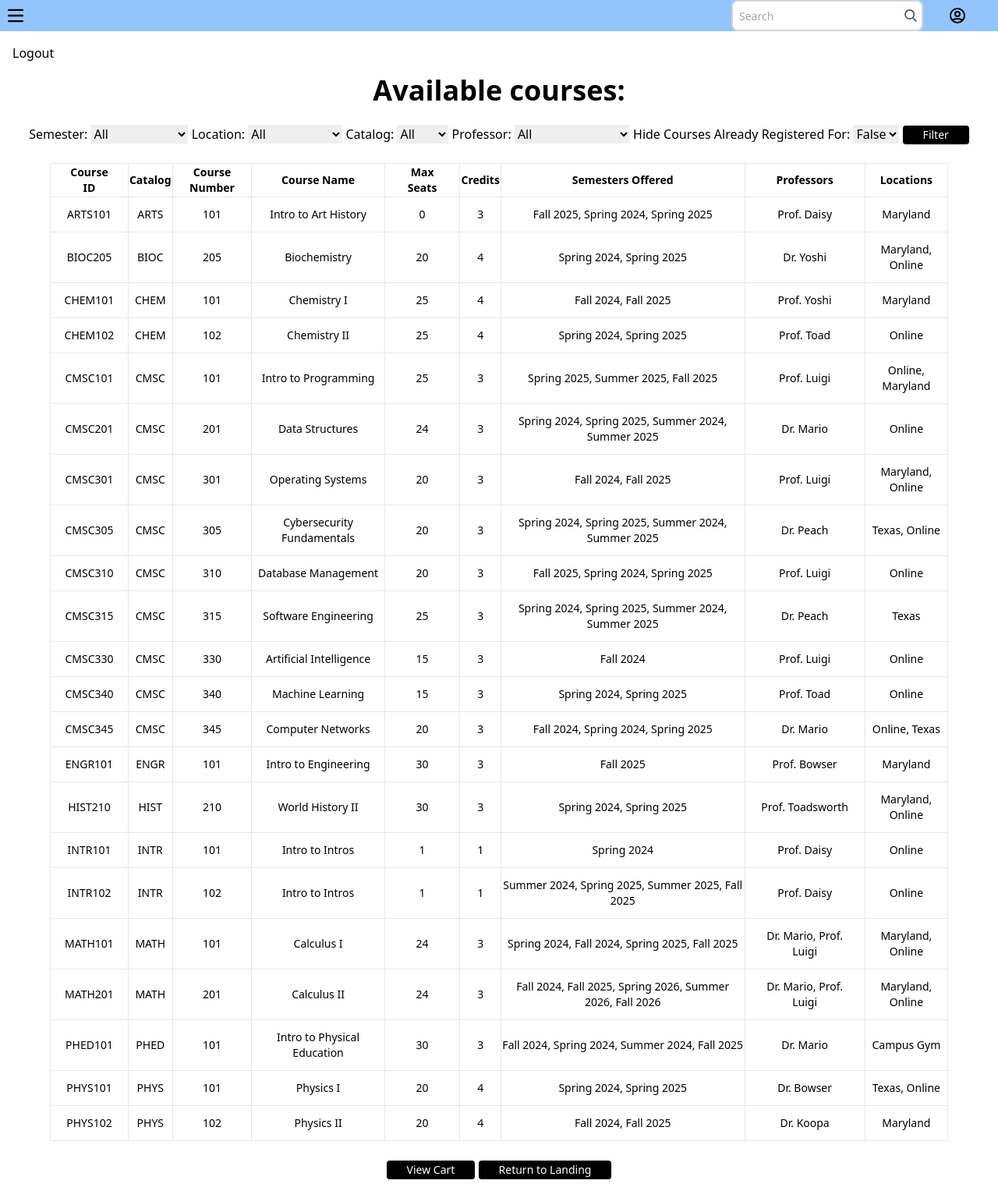
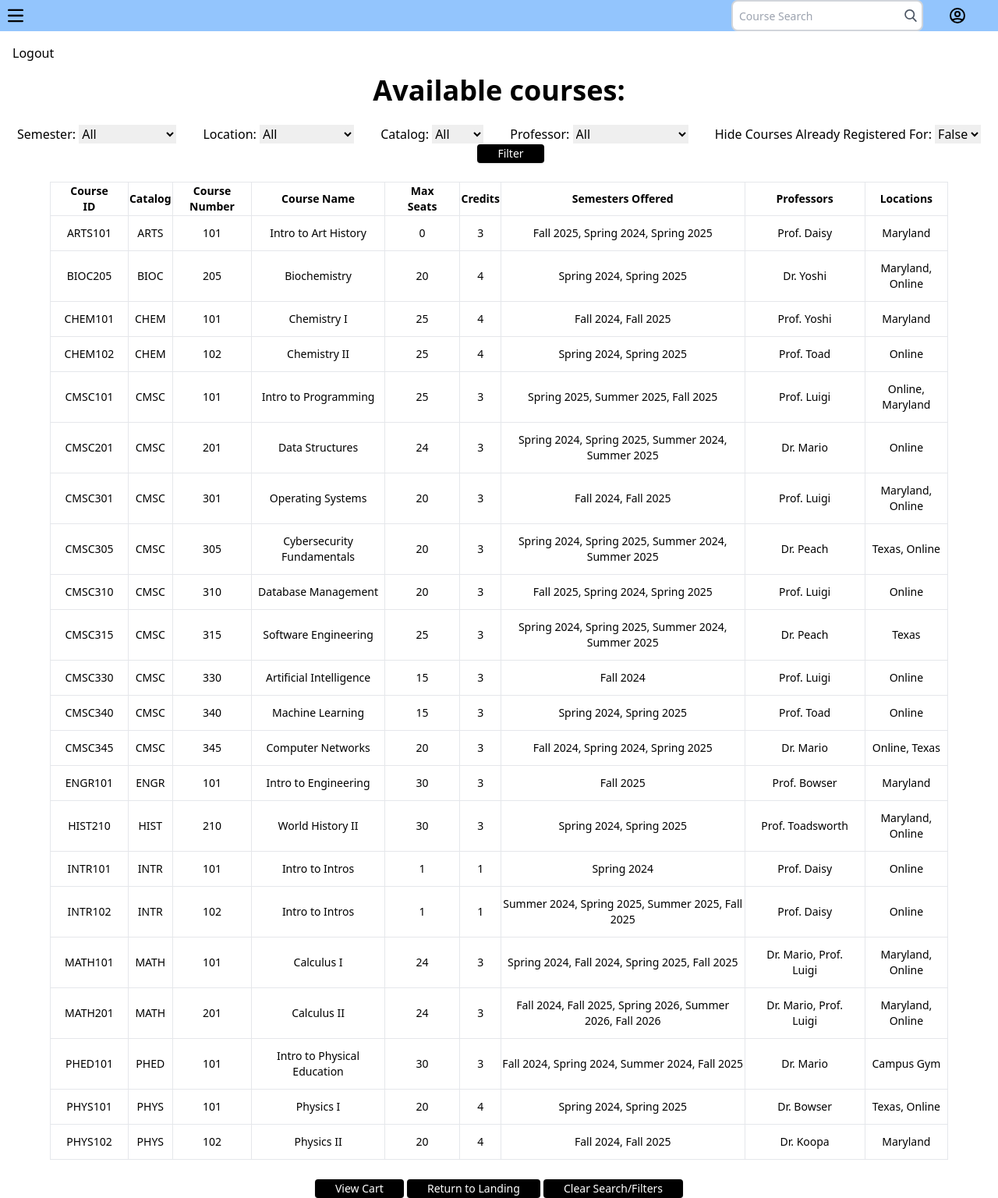
Before and after one commit to asigba/Online-Course-Registration, a Flask app: page /courses in a window 1280 px wide. Shown: the whole page at 78% size. Before the commit the page ends 1512 px from the top, so only its background shows below. Run offline with Flask 3, Linux system fonts and the light colour scheme; a user stored in the database is signed in.

Commit message:
Added search functionality

```diff
--- a/src/app.py
+++ b/src/app.py
@@ -669,6 +669,13 @@ def landing():
 @login_required
 def view_courses():
 
+    search_query = None
+    search_results = []
+
+    if 'reset' in request.args:
+        # Redirect to the same route without query parameters
+        return redirect(url_for('view_courses'))
+
     # Set Filter Values Selected
     selected_location = request.args.get('location', '')
     selected_semester = request.args.get('semester', '')
@@ -676,9 +683,25 @@ def view_courses():
     selected_catalog = request.args.get('catalog', '')
     hide_courses_registered_bool = request.args.get('hide_courses_registered', '')
 
+    if request.method == 'GET':
+        search_results = Course.query.order_by(asc(Course.course_id)).all()
+    elif request.method == 'POST':
+        # Getting search query results instead of all courses
+        search_query = request.form.get('search')
+        if search_query:
+            search_results = Course.query.filter(
+                (Course.catalog.ilike(f"%{search_query}%")) |
+                (Course.course_number.ilike(f"%{search_query}%")) |
+                (Course.course_id.ilike(f"%{search_query}%")) |
+                (Course.semesters_offered.ilike(f"%{search_query}%")) |
+                (Course.course_name.ilike(f"%{search_query}%")) |
+                (Course.description.ilike(f"%{search_query}%")) |
+                (Course.faculty.ilike(f"%{search_query}%"))
+            ).all()
+
     # Start with All Courses
-    all_courses = Course.query.order_by(asc(Course.course_id))
-    filtered_courses = all_courses.all()
+    all_courses = search_results[:]
+    filtered_courses = all_courses[:]
 
     # Convert List Options to Individual Options in Drop Down Menu
     semesters = list(set(chain.from_iterable(course.semesters_offered for course in all_courses)))
@@ -741,7 +764,6 @@ def view_courses():
                     pass
             all_courses = filtered_courses
 
-
     # Render
     return render_template(
         'view_courses.html',
@@ -749,7 +771,9 @@ def view_courses():
         semesters=semesters,
         locations=locations,
         catalogs=[cat[0] for cat in catalogs],
-        professors=professors
+        professors=professors,
+        results=search_results,
+        query=search_query
     )
 
 @app.route('/course/<course_id>')
--- a/src/templates/view_courses.html
+++ b/src/templates/view_courses.html
@@ -18,16 +18,22 @@
             </div>
             <div class="relative flex justify-between right-10">
                 <div class="relative right-8">
+                    <form method="POST" action="{{ url_for('view_courses') }}">
+                        <div class="relative">
                             <input
                                 class="border-2 border-gray-300 bg-white h-10 pl-2 pr-8 rounded-lg text-sm focus:outline-none"
-                        type="search" name="search" placeholder="Search">
+                                type="search"
+                                name="search"
+                                placeholder="Course Search">
                             <button type="submit" class="absolute right-0 top-0 mt-3 mr-2">
                                 <svg class="text-gray-600 h-4 w-4 fill-current" xmlns="http://www.w3.org/2000/svg"
                                     viewBox="0 0 56.966 56.966" style="enable-background:new 0 0 56.966 56.966;"
-                            width="512px" height="512px">
+                                    xml:space="preserve" width="512px" height="512px">
                                     <path d="M55.146,51.887L41.588,37.786c3.486-4.144,5.396-9.358,5.396-14.786c0-12.682-10.318-23-23-23s-23,10.318-23,23  s10.318,23,23,23c4.761,0,9.298-1.436,13.177-4.162l13.661,14.208c0.571,0.593,1.339,0.92,2.162,0.92  c0.779,0,1.518-0.297,2.079-0.837C56.255,54.982,56.293,53.08,55.146,51.887z M23.984,6c9.374,0,17,7.626,17,17s-7.626,17-17,17  s-17-7.626-17-17S14.61,6,23.984,6z"/>
                                 </svg>
                             </button>
+                        </div>
+                    </form>
                 </div>
                 <a class="relative flex items-center" href="#">
                     <svg xmlns="http://www.w3.org/2000/svg" class="h-6 w-6" fill="none" viewBox="0 0 24 24" stroke="currentColor">
@@ -58,46 +64,48 @@
 
         <!-- This form is used to filter the available courses -->
         <form method="GET" action="{{ url_for('view_courses') }}">
-            <label for="semester">Semester:</label>
+            <label for="semester">Semester: </label>
             <select name="semester" id="semester">
-                <option value="">All</option>
+                <option value="" {% if request.args.get('reset') == 'True' %}selected{% endif %}>All</option>
                 {% for sem in semesters %}
                     <option value="{{ sem }}" {% if request.args.get('semester') == sem %}selected{% endif %}>{{ sem }}</option>
                 {% endfor %}
             </select>
 
-            <label for="location">Location:</label>
+            <label for="location" style="margin-left: 30px;">Location: </label>
             <select name="location" id="location">
-                <option value="">All</option>
+                <option value="" {% if request.args.get('reset') == 'True' %}selected{% endif %}>All</option>
                 {% for loc in locations %}
                     <option value="{{ loc }}" {% if request.args.get('location') == loc %}selected{% endif %}>{{ loc }}</option>
                 {% endfor %}
             </select>
 
-            <label for="catalog">Catalog:</label>
+            <label for="catalog" style="margin-left: 30px;">Catalog: </label>
             <select name="catalog" id="catalog">
-                <option value="">All</option>
+                <option value="" {% if request.args.get('reset') == 'True' %}selected{% endif %}>All</option>
                 {% for cat in catalogs %}
                     <option value="{{ cat }}" {% if request.args.get('catalog') == cat %}selected{% endif %}>{{ cat }}</option>
                 {% endfor %}
             </select>
 
-            <label for="professor">Professor:</label>
+            <label for="professor" style="margin-left: 30px;">Professor: </label>
             <select name="professor" id="professor">
-                <option value="">All</option>
+                <option value="" {% if request.args.get('reset') == 'True' %}selected{% endif %}>All</option>
                 {% for prof in professors %}
                     <option value="{{ prof }}" {% if request.args.get('professor') == prof %}selected{% endif %}>{{ prof }}</option>
                 {% endfor %}
             </select>
 
-            <label for="hide_courses_registered">Hide Courses Already Registered For:</label>
+            <label for="hide_courses_registered" style="margin-left: 30px;">Hide Courses Already Registered For: </label>
             <select name="hide_courses_registered" id="hide_courses_registered">
-                <option value="">False</option>
+                <option value="" {% if request.args.get('reset') == 'True' %}selected{% endif %}>False</option>
                 <option value="True" {% if request.args.get('hide_courses_registered') == "True" %}selected{% endif %}>True</option>
             </select>
 
-            <button type="submit"class="text-white hover:text-black bg-black hover:bg-white
+            <button type="submit" style="margin-left: 30px;" class="text-white hover:text-black bg-black hover:bg-white
             font-medium text-sm px-6 py-2 border-2 border-black shadow rounded transition duration-200">Filter</button>
+
+
         </form>
     <br>
 
@@ -145,7 +153,15 @@
             <button type="submit"class="text-white hover:text-black bg-black hover:bg-white
             font-medium text-sm px-6 py-2 border-2 border-black shadow rounded transition duration-200">Return to Landing
             </button>
-        </a><br>
+        </a>
+
+        <a href="{{url_for('view_courses')}}">
+            <button type="submit"class="text-white hover:text-black bg-black hover:bg-white
+            font-medium text-sm px-6 py-2 border-2 border-black shadow rounded transition duration-200">Clear Search/Filters
+            </button>
+        </a>
+        <br>
+
     </div>
     </main>
 </body>
```
Also changed, not shown: src/templates/change_password.html (+8 -4 lines), src/templates/course_details.html (+8 -2 lines), src/templates/landing.html (+8 -4 lines), src/templates/registered_classes.html (+8 -2 lines), src/templates/view_cart.html (+8 -2 lines). Lines whose indentation alone changed are shown as unchanged.
